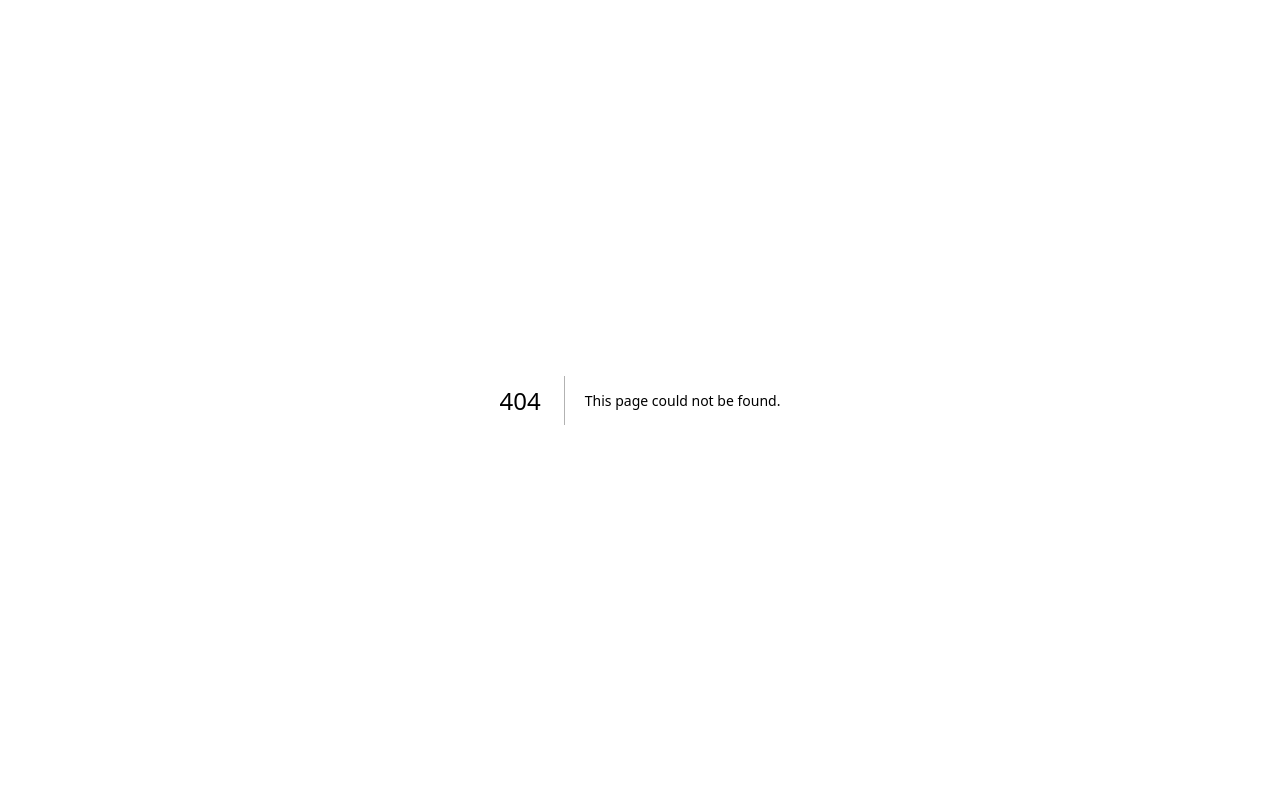
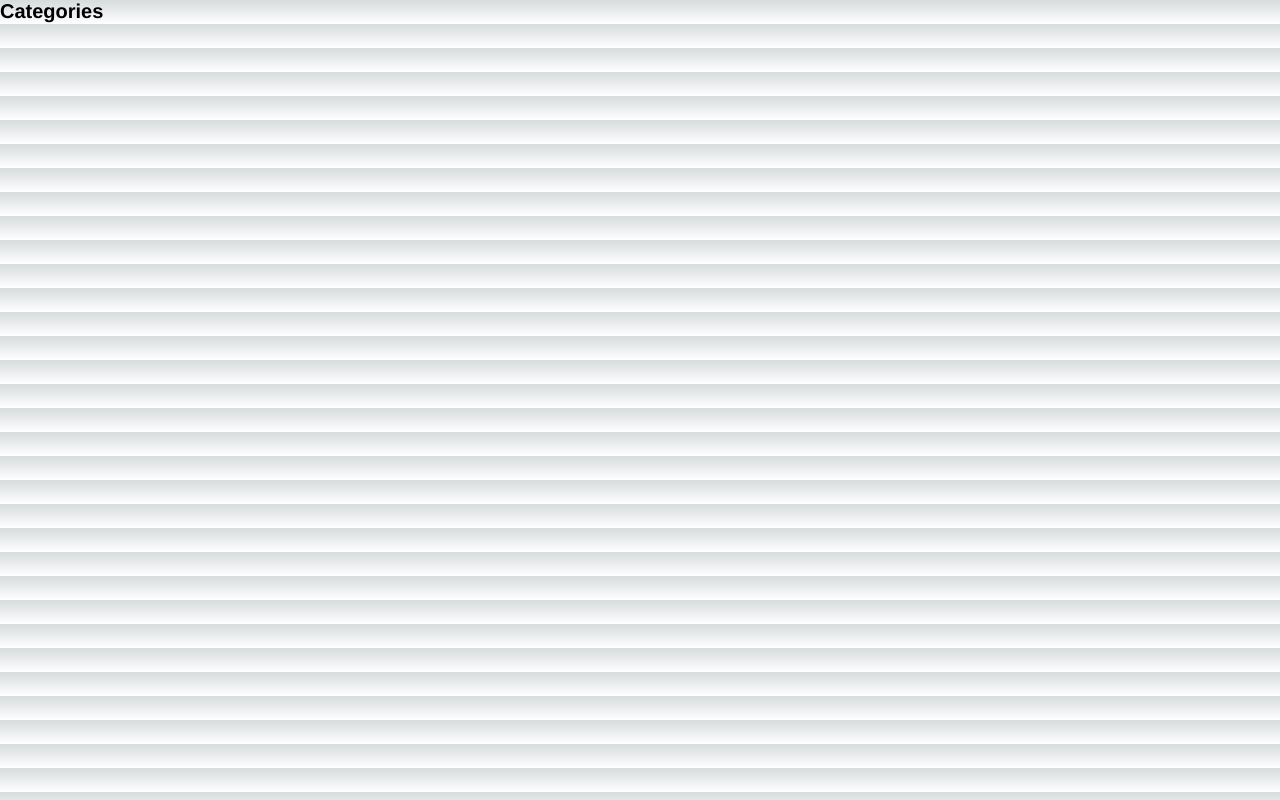
Before and after one commit to DhafinGhalibLH/Tugas-Besar_Lasti_2023.2_Smart-Cafe, a Next.js app: page /menu in a window 1280 px wide. Before the commit this address had no page. Built offline with nearby package versions, Linux system fonts and the light colour scheme.

Commit message:
feat: added menu

```diff
--- /dev/null
+++ b/src/pages/menu.tsx
@@ -0,0 +1,14 @@
+import Image from "next/image";
+
+const Menu: React.FC = () => {
+    return (
+
+            <div className="w-[96px] h-[24px]">
+                <div className="fixed top-0 left-0 [font-family:'Lato-Bold',Helvetica] font-bold text-primary-color-1sub-7 text-[20px] tracking-[0] leading-[normal] whitespace-nowrap">
+                    Categories
+                </div>
+            </div>
+
+    )
+}
+export default Menu
```
Also changed, not shown: package.json (+6 -5 lines), public/images/kopi.png (added), 1 other file (tests, documents, lock files or other folders).
